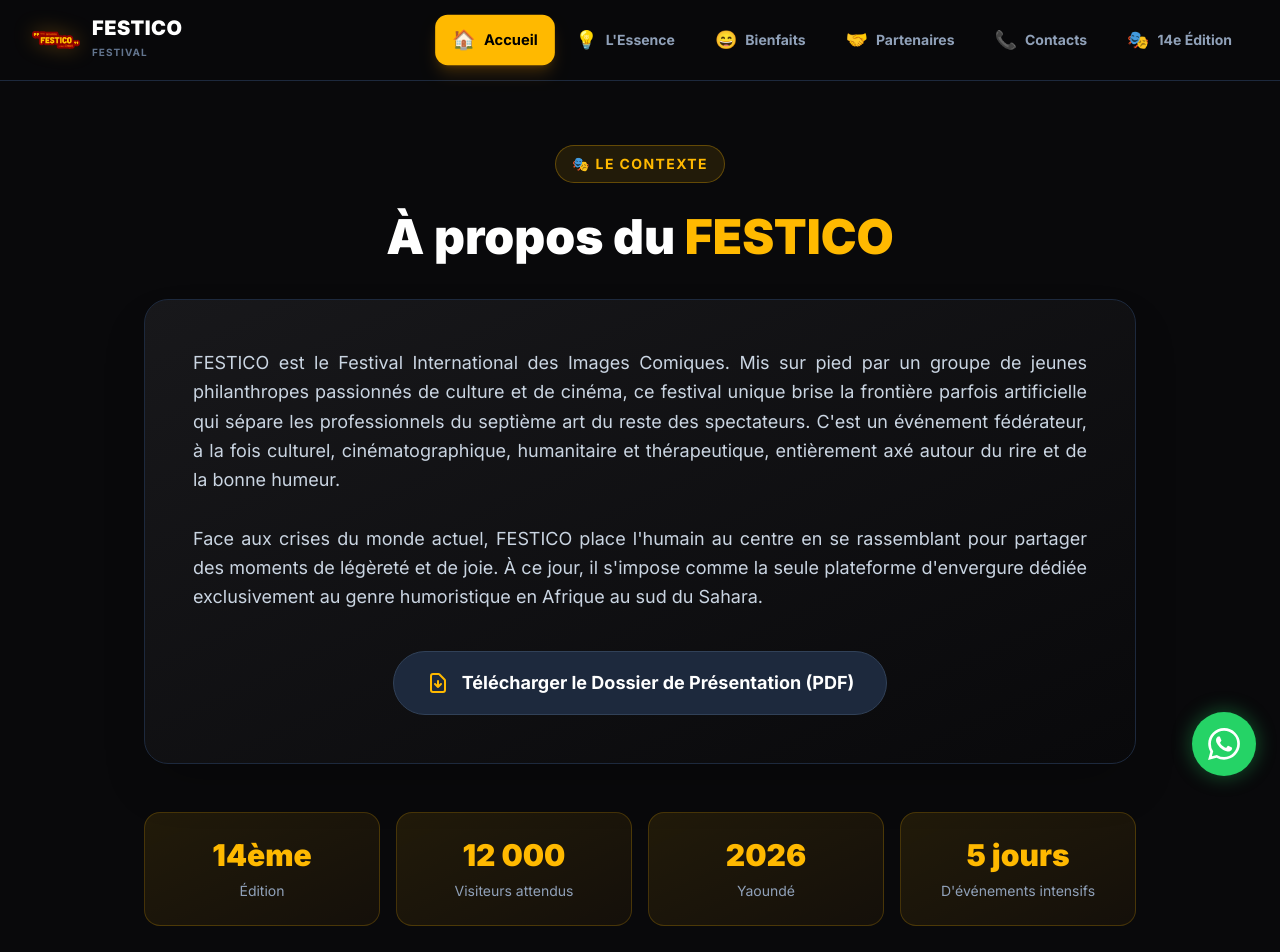
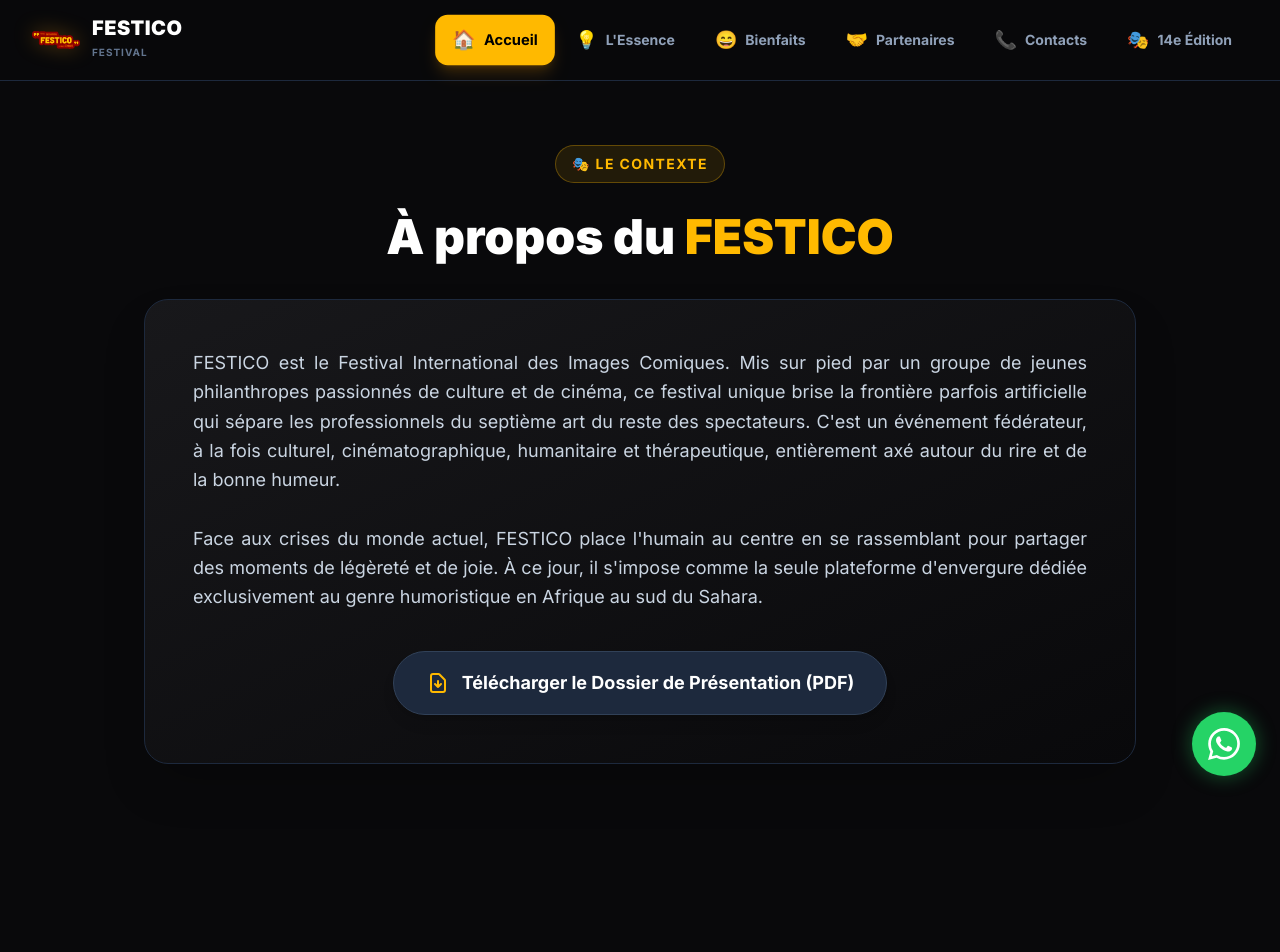
Before and after one commit to uwayezuines/festival, a Next.js app: page /accueil in a window 1280 px wide. Shown: the top 952 px of the page. After the commit the page ends 876 px from the top, so only its background shows below. Built offline with nearby package versions, Linux system fonts and the light colour scheme.

Commit message:
telechargement du document

```diff
--- a/src/app/accueil/page.js
+++ b/src/app/accueil/page.js
@@ -14,7 +14,7 @@
                     {TEXTE_ACCUEIL}
 
                     <div className="mt-10 text-center">
-                        <a href="/presentation-festico.pdf" download className="inline-flex items-center gap-3 bg-slate-800 hover:bg-slate-700 text-white font-bold py-4 px-8 rounded-full border border-slate-700 transition-colors">
+                        <a href="/Dossier_de_presentation_FESTICO_2026.pdf" download className="inline-flex items-center gap-3 bg-slate-800 hover:bg-slate-700 text-white font-bold py-4 px-8 rounded-full border border-slate-700 transition-colors shadow-lg hover:shadow-amber-500/20">
                             <svg className="w-6 h-6 text-amber-400" fill="none" stroke="currentColor" viewBox="0 0 24 24"><path strokeLinecap="round" strokeLinejoin="round" strokeWidth="2" d="M12 10v6m0 0l-3-3m3 3l3-3m2 8H7a2 2 0 01-2-2V5a2 2 0 012-2h5.586a1 1 0 01.707.293l5.414 5.414a1 1 0 01.293.707V19a2 2 0 01-2 2z"></path></svg>
                             Télécharger le Dossier de Présentation (PDF)
                         </a>
@@ -22,20 +22,7 @@
                 </div>
             </div>
 
-            {/* Stats */}
-            <div className="grid grid-cols-2 md:grid-cols-4 gap-4 mt-12">
-                {[
-                    { nb: '14ème', label: 'Édition' },
-                    { nb: '12 000', label: 'Visiteurs attendus' },
-                    { nb: '2026', label: 'Yaoundé' },
-                    { nb: '5 jours', label: "D'événements intensifs" },
-                ].map(s => (
-                    <div key={s.label} className="bg-gradient-to-br from-amber-400/10 to-amber-500/5 border border-amber-400/20 rounded-2xl p-6 text-center hover:scale-105 transition-transform cursor-default">
-                        <p className="text-3xl font-black text-amber-400">{s.nb}</p>
-                        <p className="text-slate-400 text-sm mt-2">{s.label}</p>
-                    </div>
-                ))}
-            </div>
+
         </div>
     );
 }
```
Also changed, not shown: 1 other file (tests, documents, lock files or other folders).
